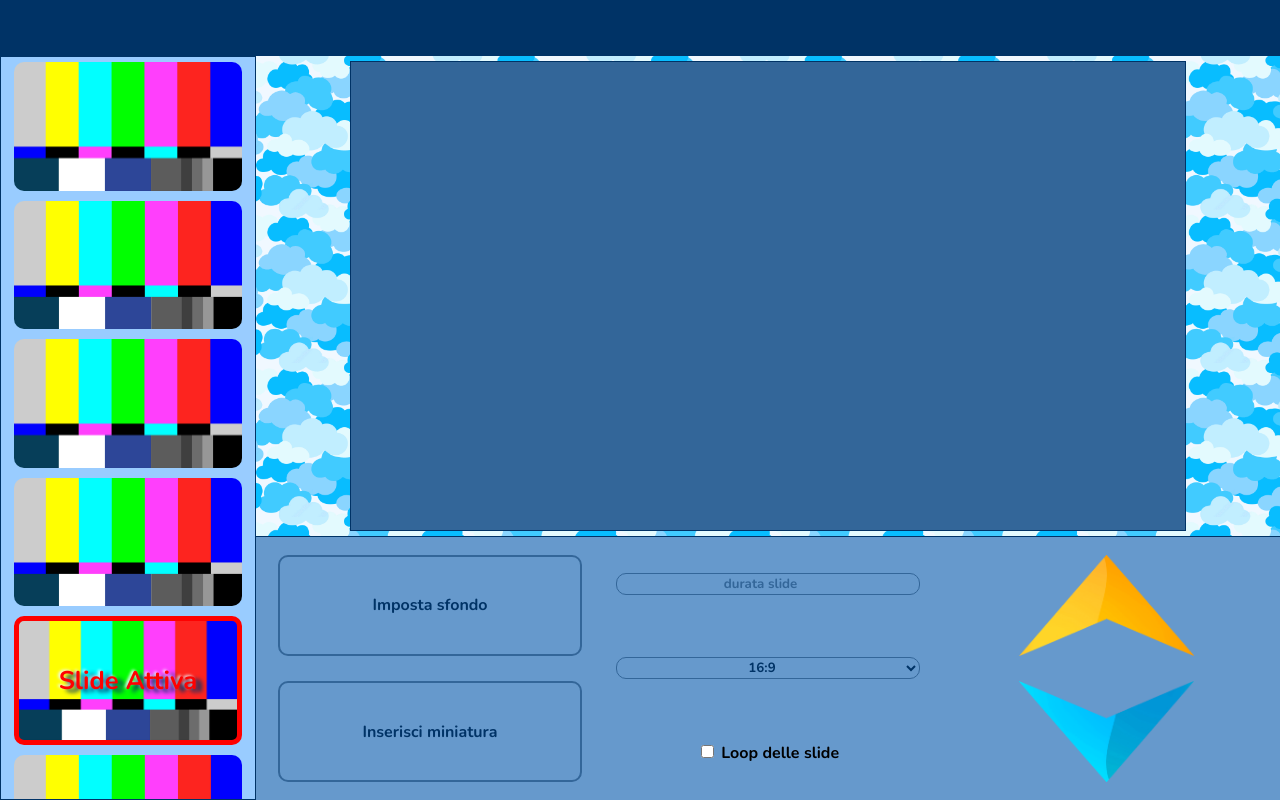
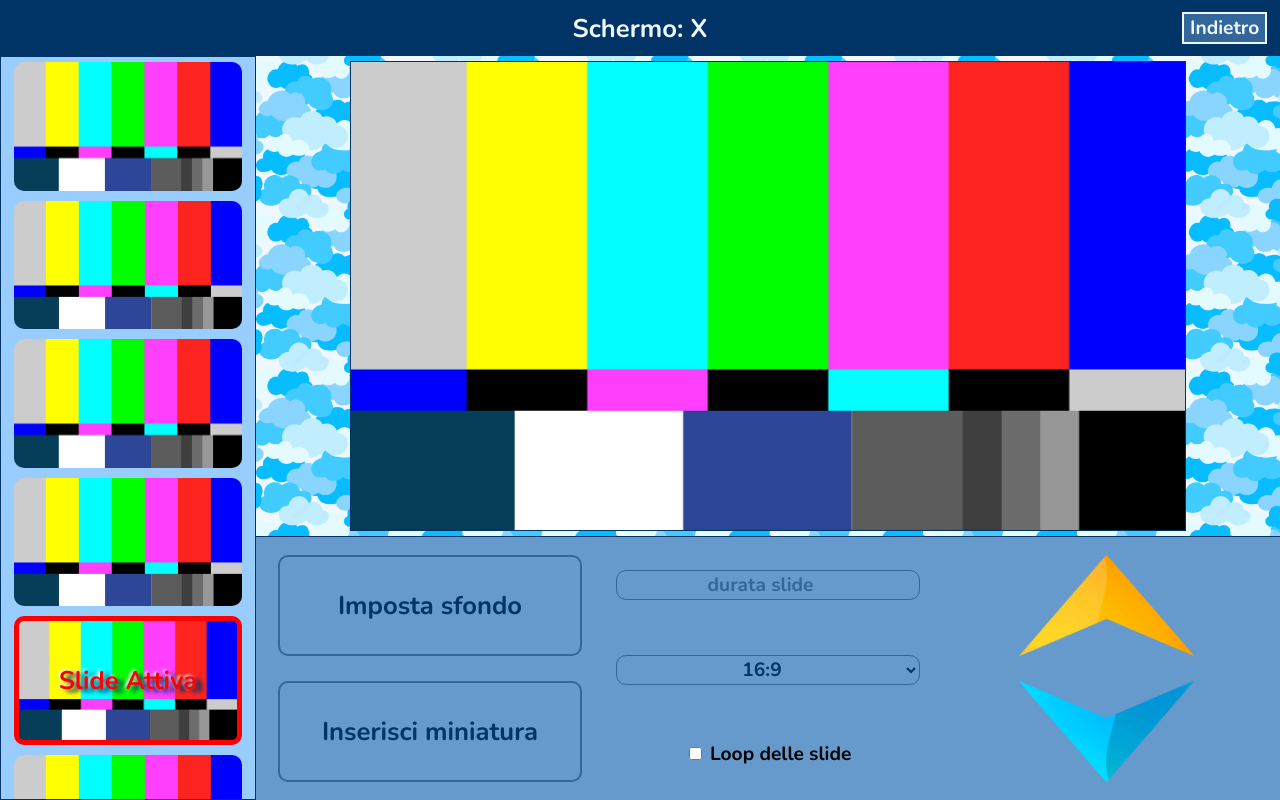
Before and after one commit to PowerMagnum/OnStage, a website: page www/editor.html in a window 1280 px wide. Drawn offline with Linux system fonts and the light colour scheme.

Commit message:
finito(??) layout editor

```diff
--- a/www/assets/css/editor.css
+++ b/www/assets/css/editor.css
@@ -1,6 +1,26 @@
 #header{
     background: var(--color1);
     grid-area: header;
+    display: flex;
+    color: var(--color6);
+    font-family: main;
+    align-items: center;
+    justify-content: center;
+}
+#header>h4{
+  margin: 0;
+  font-size: 2vmax;
+  text-align: center;
+}
+#header>button{
+  position: absolute;
+  right: 1vw;
+  background-color: var(--color2);
+  border: 2px solid var(--color6);
+  font-family: main;
+  color: var(--color6);
+  font-size: 1.5vmax;
+  text-align: center;
 }
 
 #content{
@@ -43,6 +63,11 @@
     border: 1px solid var(--color1);
     margin: 0 auto;
     background: var(--color2);
+    background-image: url("../img/default.jpg");
+    background-size: 100% 100%;
+    background-repeat: no-repeat;
+    background-position: center;
+    background-attachment:local;
     max-width: 100%;
     max-height: 100%;
 }
@@ -90,19 +115,13 @@
   border: 2px solid var(--color2);
   font-family: main;
   color: var(--color1);
-  font-size: 100%;
-}
-
-#controlPanel button:hover{
-  filter: drop-shadow(0 0 10px var(--color2));
-}
-#controlPanel button:active{
-  filter: brightness(150%)
+  font-size: 2vmax;
 }
 
 #controlPanel>.screenControls>*{
   text-align: center;
   font-family: main;
+  font-size: 1.5vmax;
 }
 #controlPanel>.screenControls>.userInteract{
   color: var(--color1);
@@ -140,6 +159,8 @@
   border: 5px solid red;
   font-family: main;
   font-size: 2vw;
+  text-wrap: wrap;
+  text-align: center;
   color: red;
   text-shadow: 6px 3px 4px var(--color1), -2px -1px 3px var(--color6);
 }
@@ -149,7 +170,7 @@
 
 @media (max-aspect-ratio: 4/3){
     #content {
-      grid-template-rows: 10% 15% minmax(auto, 50%) minmax(25%, auto);
+      grid-template-rows: 5% 15% minmax(auto, 55%) 25%;
       grid-template-columns: 1fr;
       grid-template-areas: "header"
                           "slides"
@@ -169,6 +190,6 @@
     }
 
     .active {
-      font-size: 3vh;
+      font-size: 2.5vw;
     }
   }
--- a/www/assets/css/index.css
+++ b/www/assets/css/index.css
@@ -28,6 +28,13 @@ body{
     --AR_height: 9;
 }
 
+button:hover{
+    filter: drop-shadow(0 0 10px var(--color2));
+}
+button:active{
+    filter: brightness(150%)
+}
+
 ::-webkit-scrollbar {
     width: 10px;
 }
--- a/www/editor.html
+++ b/www/editor.html
@@ -9,7 +9,10 @@
 </head>
 <body>
     <div id="content">
-        <div id="header"></div>
+        <div id="header">
+            <h4>Schermo: X</h4>
+            <button id="returnButton">Indietro</button>
+        </div>
         <div id="slideCarousel">
             <div class="carouselSlide">
             </div>
```
